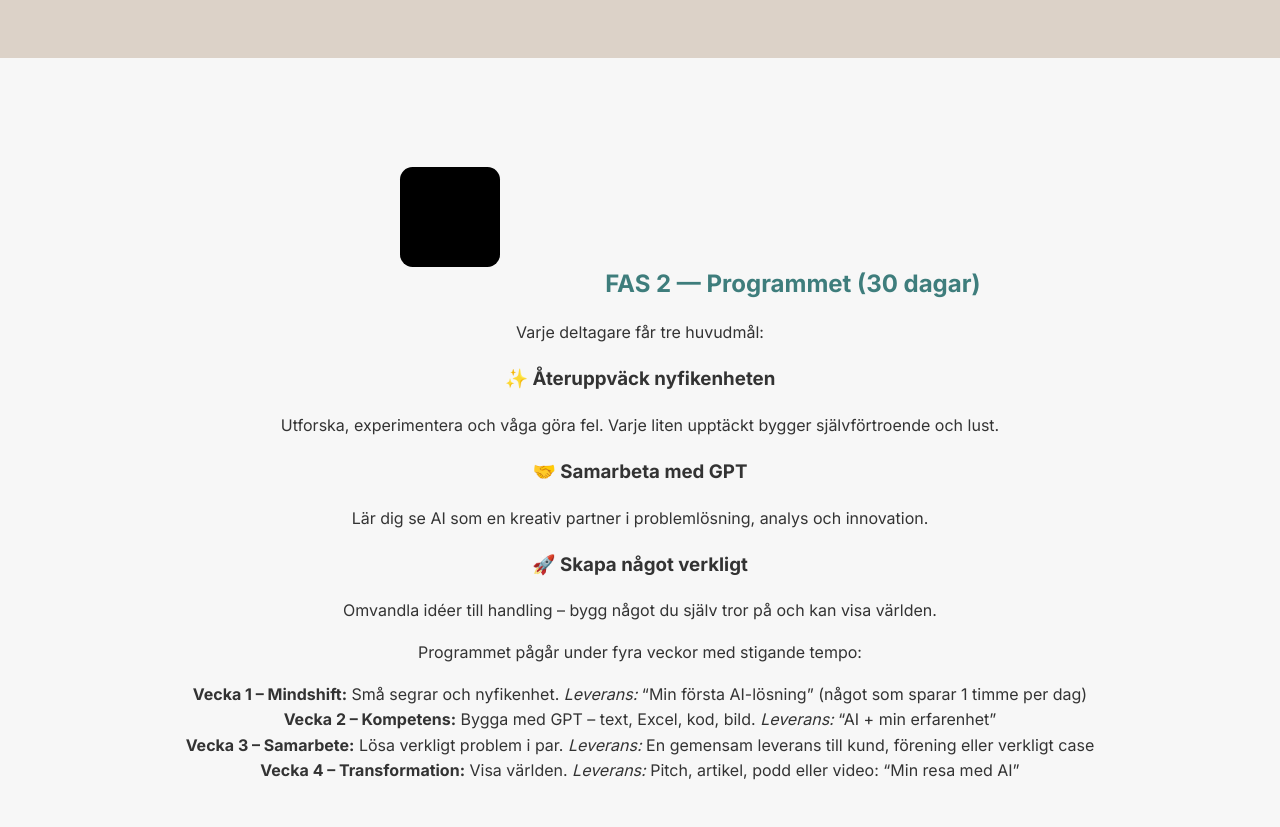
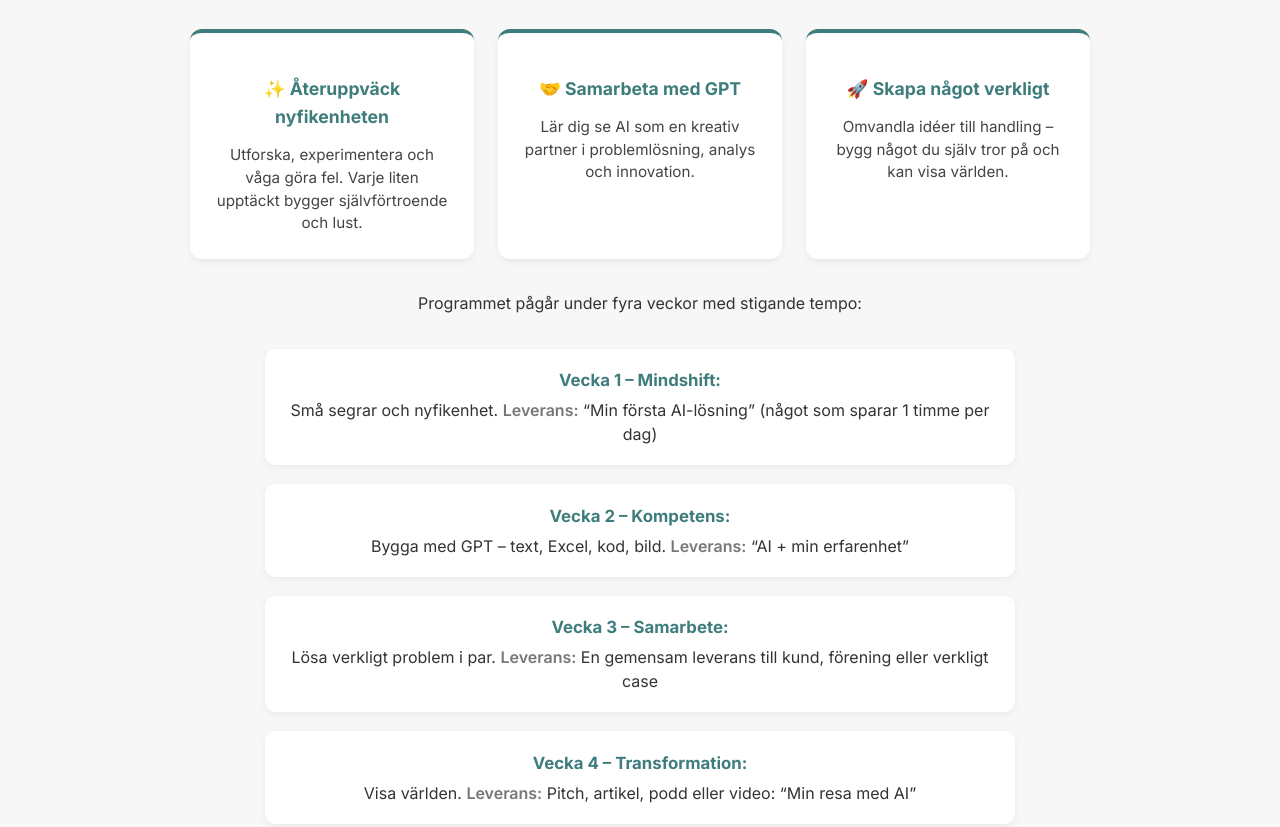
Before and after one commit to Dynaventures/reboot50, a plain HTML site: page program.html in a window 1280 px wide. Shown: the part 1775-2602 px from the top of the page. Drawn offline with Linux system fonts and the light colour scheme.

Commit message:
Enhance styles for sections and goal cards
Added styles for section headers, program table, and goal cards.

```diff
--- a/style.css
+++ b/style.css
@@ -579,3 +579,148 @@
     text-align: center;
   }
 }
+
+/* =====================================
+   PROGRAMSIDAN – Layoutfixar & Ikoner
+===================================== */
+
+/* Gemensam stil för rubriker */
+.section h2 {
+  display: flex;
+  align-items: center;
+  gap: 0.6rem;
+  font-size: 1.6rem;
+  color: var(--primary);
+  margin-bottom: 1.2rem;
+}
+
+/* Döljer de gamla inline-SVG:erna */
+.section h2 svg.icon {
+  display: none;
+}
+
+/* Lägg till emoji automatiskt före varje fas */
+.section h2:before {
+  font-size: 1.4rem;
+}
+
+/* Unika emojis per sektion via nth-of-type */
+.section:nth-of-type(3) h2:before { content: "🎯"; }
+.section:nth-of-type(4) h2:before { content: "👥"; }
+.section:nth-of-type(5) h2:before { content: "🧠"; }
+.hero.left h2:before { content: "🎥"; }
+.section:nth-of-type(7) h2:before { content: "🚀"; }
+.section:nth-of-type(8) h2:before { content: "💡"; }
+.section:nth-of-type(9) h2:before { content: "🔧"; }
+.section:nth-of-type(10) h2:before { content: "📈"; }
+
+/* Programtabell snyggt kortlayoutad */
+.program-table {
+  display: grid;
+  grid-template-columns: 1fr;
+  gap: 1.2rem;
+  max-width: 750px;
+  margin: 2rem auto;
+}
+
+.program-table .row {
+  background: #fff;
+  border-radius: 10px;
+  padding: 1.2rem 1.5rem;
+  box-shadow: 0 2px 6px rgba(0,0,0,0.06);
+  line-height: 1.5;
+  font-size: 1rem;
+}
+
+.program-table .row strong {
+  display: block;
+  color: var(--primary);
+  font-size: 1.05rem;
+  margin-bottom: 0.3rem;
+}
+
+.program-table .row em {
+  font-style: normal;
+  color: #777;
+  font-weight: 600;
+}
+
+/* Hover-effekt för premiumkänsla */
+.program-table .row:hover {
+  transform: translateY(-3px);
+  box-shadow: 0 4px 10px rgba(0,0,0,0.08);
+  transition: all 0.25s ease;
+}
+
+/* Responsivitet */
+@media (max-width: 768px) {
+  .section h2 {
+    font-size: 1.4rem;
+    text-align: center;
+    justify-content: center;
+  }
+
+  .program-table {
+    padding: 0 1rem;
+  }
+
+  .program-table .row {
+    font-size: 0.95rem;
+  }
+}
+
+/* =====================================
+   PROGRAMSIDAN – Mini-cards (mål)
+===================================== */
+
+.goal-cards {
+  display: flex;
+  justify-content: center;
+  flex-wrap: wrap;
+  gap: 1.5rem;
+  margin: 2rem auto;
+  max-width: 900px;
+}
+
+.goal-card {
+  flex: 1 1 260px;
+  background: #fff;
+  border-radius: 12px;
+  padding: 1.5rem;
+  box-shadow: 0 3px 6px rgba(0,0,0,0.06);
+  text-align: center;
+  transition: all 0.25s ease;
+  border-top: 4px solid var(--primary);
+}
+
+.goal-card:hover {
+  transform: translateY(-4px);
+  box-shadow: 0 6px 12px rgba(0,0,0,0.08);
+}
+
+.goal-card h3 {
+  font-size: 1.1rem;
+  margin-bottom: 0.8rem;
+  color: var(--primary);
+  font-weight: 700;
+}
+
+.goal-card p {
+  font-size: 0.95rem;
+  line-height: 1.5;
+  color: #444;
+  margin: 0;
+}
+
+/* Mobiljustering */
+@media (max-width: 768px) {
+  .goal-cards {
+    flex-direction: column;
+    align-items: center;
+    gap: 1rem;
+  }
+
+  .goal-card {
+    width: 90%;
+  }
+}
```
